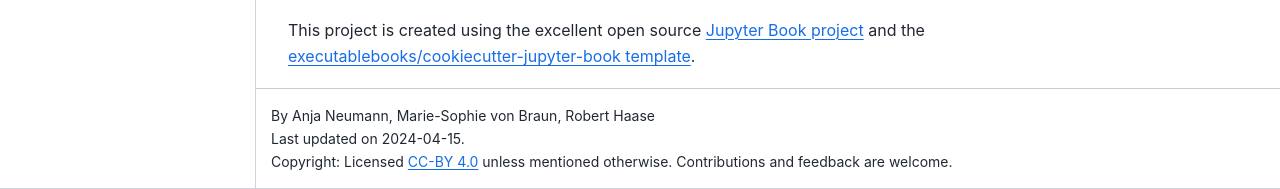
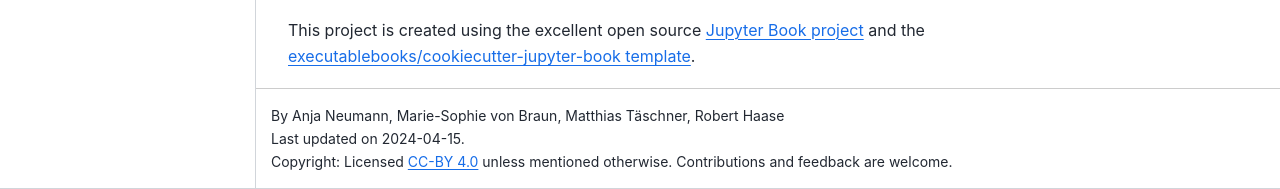
Before and after one commit to ScaDS/BIDS-training-2024, a Jupyter Book: the page built from README.md, in a window 1280 px wide and 900 px high, scrolled down 583 px. Shown: the part 711-900 px from the top of the window. Built offline with Jupyter Book 1.0.4 settings and Sphinx 7.4.7 and the Sphinx Book theme 1.1.4, drawn with Linux system fonts in a browser that asks for light colours; pages that are not in the unit, such as notebooks, are missing from menus.

Commit message:
add Matthias to authors

```diff
--- a/_config.yml
+++ b/_config.yml
@@ -6,7 +6,7 @@
 #######################################################################################
 # Book settings
 title                       : Bio-image Data Science Training School @ ScaDS.AI, May 2024 # The title of the book. Will be placed in the left navbar.
-author                      : Anja Neumann, Marie-Sophie von Braun, Robert Haase  # The author(s) of the book
+author                      : Anja Neumann, Marie-Sophie von Braun, Matthias Täschner, Robert Haase  # The author(s) of the book
 copyright                   : "2024"  # Copyright year to be placed in the footer
 logo                        : logo.png  # A path to the book logo
 
```
